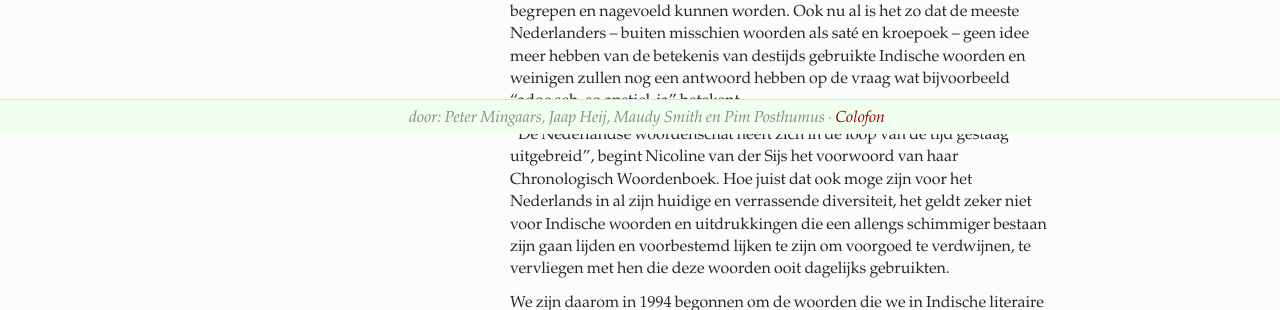
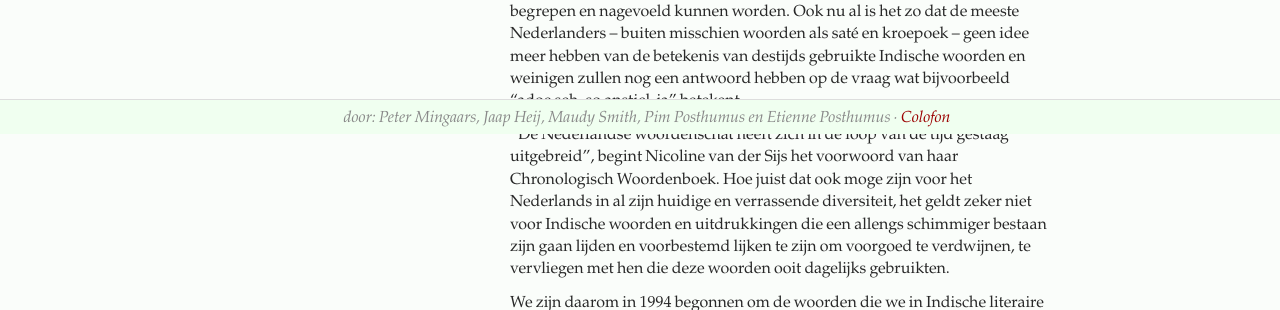
Before and after one commit to epoz/nedindlexicon, a Django app: template nedindlexicon/templates/help/about.html in a window 1280 px wide. Shown: the part 666-976 px from the top of the page. Run offline with Django 3.2, Linux system fonts and the light colour scheme; the template is opened without the code that fills it, so the values that code supplies are empty; parts of the project's set-up code (start-up, migrations or seed data) failed here and were passed over; some libraries are stand-ins or nearby versions.

Commit message:
Add EP to footer credits

```diff
--- a/nedindlexicon/templates/base.html
+++ b/nedindlexicon/templates/base.html
@@ -59,7 +59,7 @@
       <hr>
 
       <footer>
-        <p>door:  Peter Mingaars, Jaap Heij, Maudy Smith en Pim Posthumus &middot; <a href="/help/colofon">Colofon</a></p>
+        <p>door:  Peter Mingaars, Jaap Heij, Maudy Smith, Pim Posthumus en Etienne Posthumus &middot; <a href="/help/colofon">Colofon</a></p>
       </footer>
 
     </div> <!-- /container -->
```
